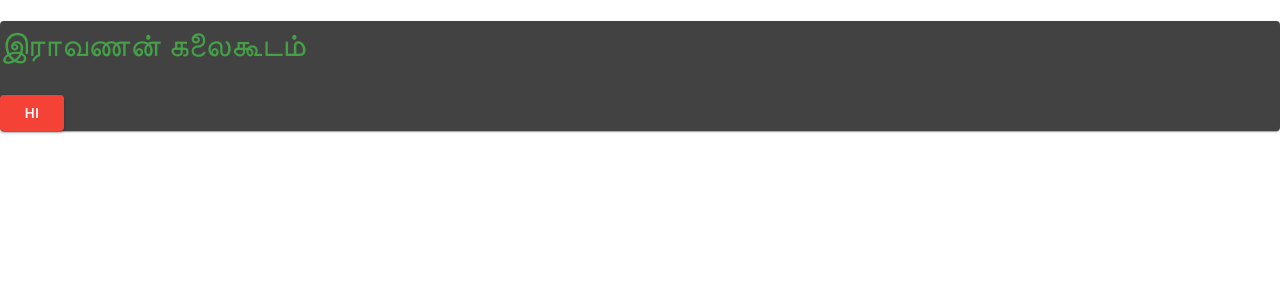
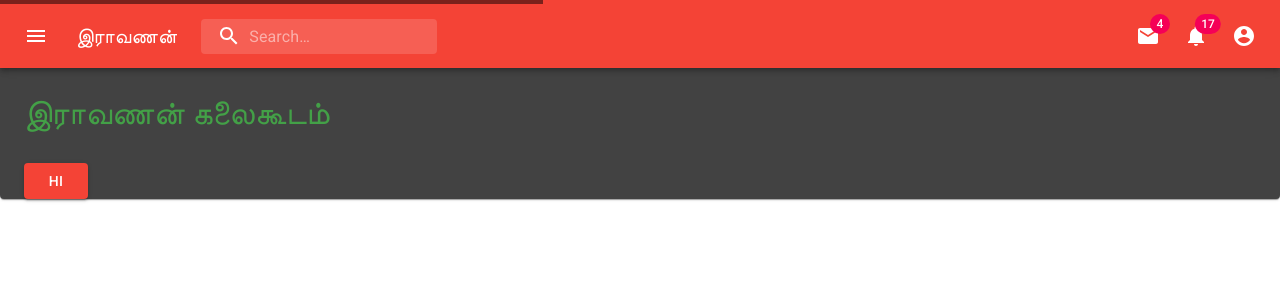
Before and after one commit to karthik1704/Raavanan, a React (Create React App) app in the folder client/: page / in a window 1280 px wide. Shown: the top 300 px of the page. Built offline with nearby package versions, Linux system fonts and the light colour scheme.

Commit message:
Added nav bar

```diff
--- a/client/package.json
+++ b/client/package.json
@@ -4,6 +4,7 @@
   "private": true,
   "dependencies": {
     "@material-ui/core": "^4.11.0",
+    "@material-ui/icons": "^4.9.1",
     "@testing-library/jest-dom": "^4.2.4",
     "@testing-library/react": "^9.5.0",
     "@testing-library/user-event": "^7.2.1",
@@ -33,7 +34,6 @@
     ]
   },
   "devDependencies": {
-    "eslint": "^7.8.1",
     "eslint-config-airbnb": "^18.2.0",
     "eslint-config-prettier": "^6.11.0",
     "eslint-plugin-import": "^2.22.0",
--- a/client/src/App.js
+++ b/client/src/App.js
@@ -1,22 +1,29 @@
-import React from "react";
+import React from 'react';
 
-import { ThemeProvider } from "@material-ui/core/styles";
-import Button from "@material-ui/core/Button";
-import Paper from "@material-ui/core/Paper";
+import { ThemeProvider } from '@material-ui/core/styles';
+import Container from '@material-ui/core/Container';
+import Button from '@material-ui/core/Button';
+import Paper from '@material-ui/core/Paper';
 
-import { theme } from "./theme";
+import Loader from './components/Loader';
+import Navbar from './components/Navbar';
 
-import { useStyles } from "./AppStyle";
+import { theme } from './theme';
+import { useStyles } from './AppStyle';
 
 function App() {
   const classes = useStyles();
   return (
     <ThemeProvider theme={theme}>
       <Paper>
-        <h1 className={classes.title}>இராவணன் கலைகூடம்</h1>
-        <Button variant="contained" color="primary">
-          Hi
-        </Button>
+        <Loader />
+        <Navbar />
+        <Container>
+          <h1 className={classes.title}>இராவணன் கலைகூடம்</h1>
+          <Button variant="contained" color="primary">
+            Hi
+          </Button>
+        </Container>
       </Paper>
     </ThemeProvider>
   );
--- /dev/null
+++ b/client/src/components/Loader/Style.js
@@ -0,0 +1,3 @@
+import { makeStyles } from "@material-ui/core/Styles";
+
+export const useStyles = makeStyles({});
--- /dev/null
+++ b/client/src/components/Loader/index.js
@@ -0,0 +1,10 @@
+import React from 'react';
+
+import LinearProgress from '@material-ui/core/LinearProgress';
+import { useStyles } from './Style';
+
+const Loader = () => {
+  return <LinearProgress />;
+};
+
+export default Loader;
--- /dev/null
+++ b/client/src/components/Navbar/index.js
@@ -0,0 +1,232 @@
+import React from 'react';
+import { fade, makeStyles } from '@material-ui/core/styles';
+import AppBar from '@material-ui/core/AppBar';
+import Toolbar from '@material-ui/core/Toolbar';
+import IconButton from '@material-ui/core/IconButton';
+import Typography from '@material-ui/core/Typography';
+import InputBase from '@material-ui/core/InputBase';
+import Badge from '@material-ui/core/Badge';
+import MenuItem from '@material-ui/core/MenuItem';
+import Menu from '@material-ui/core/Menu';
+import MenuIcon from '@material-ui/icons/Menu';
+import SearchIcon from '@material-ui/icons/Search';
+import AccountCircle from '@material-ui/icons/AccountCircle';
+import MailIcon from '@material-ui/icons/Mail';
+import NotificationsIcon from '@material-ui/icons/Notifications';
+import MoreIcon from '@material-ui/icons/MoreVert';
+
+const useStyles = makeStyles((theme) => ({
+  grow: {
+    flexGrow: 1,
+  },
+  menuButton: {
+    marginRight: theme.spacing(2),
+  },
+  title: {
+    display: 'none',
+    [theme.breakpoints.up('sm')]: {
+      display: 'block',
+    },
+  },
+  search: {
+    position: 'relative',
+    borderRadius: theme.shape.borderRadius,
+    backgroundColor: fade(theme.palette.common.white, 0.15),
+    '&:hover': {
+      backgroundColor: fade(theme.palette.common.white, 0.25),
+    },
+    marginRight: theme.spacing(2),
+    marginLeft: 0,
+    width: '100%',
+    [theme.breakpoints.up('sm')]: {
+      marginLeft: theme.spacing(3),
+      width: 'auto',
+    },
+  },
+  searchIcon: {
+    padding: theme.spacing(0, 2),
+    height: '100%',
+    position: 'absolute',
+    pointerEvents: 'none',
+    display: 'flex',
+    alignItems: 'center',
+    justifyContent: 'center',
+  },
+  inputRoot: {
+    color: 'inherit',
+  },
+  inputInput: {
+    padding: theme.spacing(1, 1, 1, 0),
+    // vertical padding + font size from searchIcon
+    paddingLeft: `calc(1em + ${theme.spacing(4)}px)`,
+    transition: theme.transitions.create('width'),
+    width: '100%',
+    [theme.breakpoints.up('md')]: {
+      width: '20ch',
+    },
+  },
+  sectionDesktop: {
+    display: 'none',
+    [theme.breakpoints.up('md')]: {
+      display: 'flex',
+    },
+  },
+  sectionMobile: {
+    display: 'flex',
+    [theme.breakpoints.up('md')]: {
+      display: 'none',
+    },
+  },
+}));
+
+export default function Navbar() {
+  const classes = useStyles();
+  const [anchorEl, setAnchorEl] = React.useState(null);
+  const [mobileMoreAnchorEl, setMobileMoreAnchorEl] = React.useState(null);
+
+  const isMenuOpen = Boolean(anchorEl);
+  const isMobileMenuOpen = Boolean(mobileMoreAnchorEl);
+
+  const handleProfileMenuOpen = (event) => {
+    setAnchorEl(event.currentTarget);
+  };
+
+  const handleMobileMenuClose = () => {
+    setMobileMoreAnchorEl(null);
+  };
+
+  const handleMenuClose = () => {
+    setAnchorEl(null);
+    handleMobileMenuClose();
+  };
+
+  const handleMobileMenuOpen = (event) => {
+    setMobileMoreAnchorEl(event.currentTarget);
+  };
+
+  const menuId = 'primary-search-account-menu';
+  const renderMenu = (
+    <Menu
+      anchorEl={anchorEl}
+      anchorOrigin={{ vertical: 'top', horizontal: 'right' }}
+      id={menuId}
+      keepMounted
+      transformOrigin={{ vertical: 'top', horizontal: 'right' }}
+      open={isMenuOpen}
+      onClose={handleMenuClose}
+    >
+      <MenuItem onClick={handleMenuClose}>Profile</MenuItem>
+      <MenuItem onClick={handleMenuClose}>My account</MenuItem>
+    </Menu>
+  );
+
+  const mobileMenuId = 'primary-search-account-menu-mobile';
+  const renderMobileMenu = (
+    <Menu
+      anchorEl={mobileMoreAnchorEl}
+      anchorOrigin={{ vertical: 'top', horizontal: 'right' }}
+      id={mobileMenuId}
+      keepMounted
+      transformOrigin={{ vertical: 'top', horizontal: 'right' }}
+      open={isMobileMenuOpen}
+      onClose={handleMobileMenuClose}
+    >
+      <MenuItem>
+        <IconButton aria-label="show 4 new mails" color="inherit">
+          <Badge badgeContent={4} color="secondary">
+            <MailIcon />
+          </Badge>
+        </IconButton>
+        <p>Messages</p>
+      </MenuItem>
+      <MenuItem>
+        <IconButton aria-label="show 11 new notifications" color="inherit">
+          <Badge badgeContent={11} color="secondary">
+            <NotificationsIcon />
+          </Badge>
+        </IconButton>
+        <p>Notifications</p>
+      </MenuItem>
+      <MenuItem onClick={handleProfileMenuOpen}>
+        <IconButton
+          aria-label="account of current user"
+          aria-controls="primary-search-account-menu"
+          aria-haspopup="true"
+          color="inherit"
+        >
+          <AccountCircle />
+        </IconButton>
+        <p>Profile</p>
+      </MenuItem>
+    </Menu>
+  );
+
+  return (
+    <div className={classes.grow}>
+      <AppBar position="static">
+        <Toolbar>
+          <IconButton
+            edge="start"
+            className={classes.menuButton}
+            color="inherit"
+            aria-label="open drawer"
+          >
+            <MenuIcon />
+          </IconButton>
+          <Typography className={classes.title} variant="h6" noWrap>
+            இராவணன்
+          </Typography>
+          <div className={classes.search}>
+            <div className={classes.searchIcon}>
+              <SearchIcon />
+            </div>
+            <InputBase
+              placeholder="Search…"
+              classes={{
+                root: classes.inputRoot,
+                input: classes.inputInput,
+              }}
+              inputProps={{ 'aria-label': 'search' }}
+            />
+          </div>
+          <div className={classes.grow} />
+          <div className={classes.sectionDesktop}>
+            <IconButton aria-label="show 4 new mails" color="inherit">
+              <Badge badgeContent={4} color="secondary">
+                <MailIcon />
+              </Badge>
+            </IconButton>
+            <IconButton aria-label="show 17 new notifications" color="inherit">
+              <Badge badgeContent={17} color="secondary">
+                <NotificationsIcon />
+              </Badge>
+            </IconButton>
+            <IconButton
+              edge="end"
+              aria-label="account of current user"
+              aria-controls={menuId}
+              aria-haspopup="true"
+              onClick={handleProfileMenuOpen}
+              color="inherit"
+            >
+              <AccountCircle />
+            </IconButton>
+          </div>
+          <div className={classes.sectionMobile}>
+            <IconButton
+              aria-label="show more"
+              aria-controls={mobileMenuId}
+              aria-haspopup="true"
+              onClick={handleMobileMenuOpen}
+              color="inherit"
+            >
+              <MoreIcon />
+            </IconButton>
+          </div>
+        </Toolbar>
+      </AppBar>
+      {renderMobileMenu}
+      {renderMenu}
+    </div>
+  );
+}
```
Also changed, not shown: 1 other file (tests, documents, lock files or other folders).
